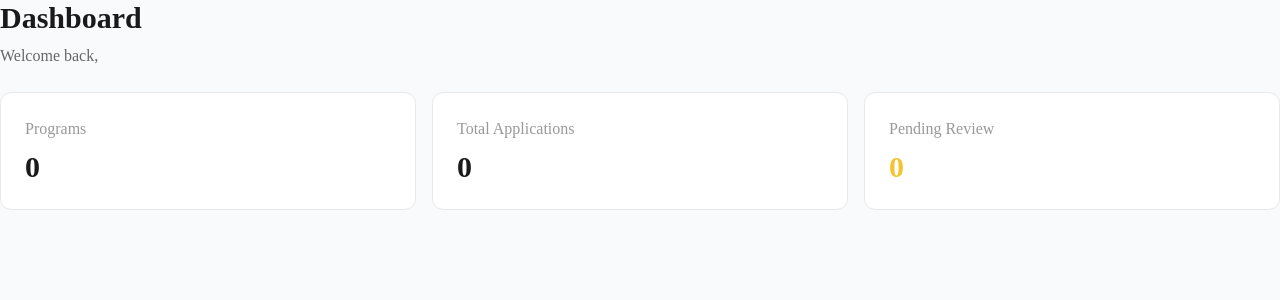
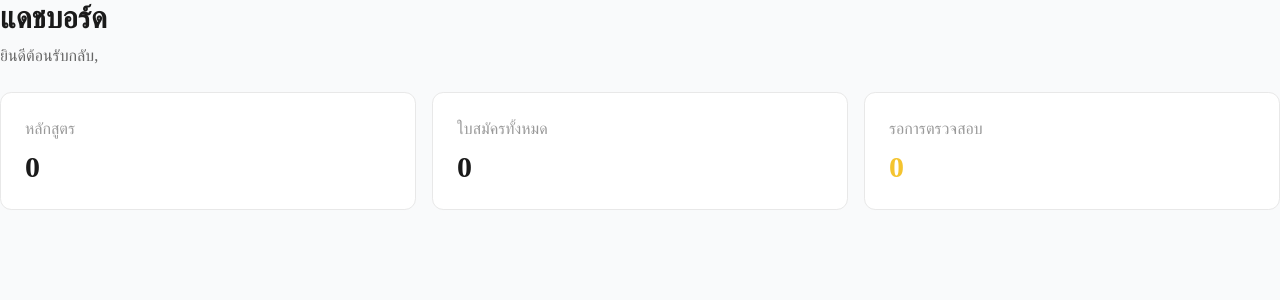
Before and after one commit to NikitaKuydin08/SabaiApply, a Next.js app: page /admin/dashboard in a window 1280 px wide. Shown: the top 300 px of the page. Built offline with nearby package versions, Linux system fonts and the light colour scheme; no server answers; the database is empty.

Commit message:
added eye button

```diff
--- /dev/null
+++ b/src/app/(uni)/admin/dashboard/dashboard-client.tsx
@@ -0,0 +1,41 @@
+"use client";
+
+import { useLocale } from "@/lib/locale-context";
+import { t } from "@/lib/i18n";
+
+interface Props {
+  email: string | undefined;
+  programCount: number;
+  applicationCount: number;
+  pendingCount: number;
+}
+
+export function DashboardClient({ email, programCount, applicationCount, pendingCount }: Props) {
+  const { locale } = useLocale();
+
+  return (
+    <div>
+      <h1 className="text-3xl font-bold text-[#1a1a1a]">{t("dashboard", locale)}</h1>
+      <p className="mt-2 text-base text-[#666]">
+        {t("welcome_back", locale)}, {email}
+      </p>
+
+      <div className="mt-6 grid gap-4 sm:grid-cols-2 lg:grid-cols-3">
+        <div className="rounded-xl border border-[#e8e8e8] bg-white p-6">
+          <p className="text-base font-medium text-[#999]">{t("programs", locale)}</p>
+          <p className="text-3xl font-bold text-[#1a1a1a] mt-2">{programCount}</p>
+        </div>
+
+        <div className="rounded-xl border border-[#e8e8e8] bg-white p-6">
+          <p className="text-base font-medium text-[#999]">{t("total_applications", locale)}</p>
+          <p className="text-3xl font-bold text-[#1a1a1a] mt-2">{applicationCount}</p>
+        </div>
+
+        <div className="rounded-xl border border-[#e8e8e8] bg-white p-6">
+          <p className="text-base font-medium text-[#999]">{t("pending_review", locale)}</p>
+          <p className="text-3xl font-bold text-[#F4C430] mt-2">{pendingCount}</p>
+        </div>
+      </div>
+    </div>
+  );
+}
--- a/src/app/(uni)/admin/dashboard/page.tsx
+++ b/src/app/(uni)/admin/dashboard/page.tsx
@@ -1,4 +1,5 @@
 import { createClient } from "@/lib/supabase/server";
+import { DashboardClient } from "./dashboard-client";
 
 export default async function DashboardPage() {
   const supabase = await createClient();
@@ -21,28 +22,11 @@ export default async function DashboardPage() {
   ]);
 
   return (
-    <div>
-      <h1 className="text-3xl font-bold text-[#1a1a1a]">Dashboard</h1>
-      <p className="mt-2 text-base text-[#666]">
-        Welcome back, {user?.email}
-      </p>
-
-      <div className="mt-6 grid gap-4 sm:grid-cols-2 lg:grid-cols-3">
-        <div className="rounded-xl border border-[#e8e8e8] bg-white p-6">
-          <p className="text-base font-medium text-[#999]">Programs</p>
-          <p className="text-3xl font-bold text-[#1a1a1a] mt-2">{programCount ?? 0}</p>
-        </div>
-
-        <div className="rounded-xl border border-[#e8e8e8] bg-white p-6">
-          <p className="text-base font-medium text-[#999]">Total Applications</p>
-          <p className="text-3xl font-bold text-[#1a1a1a] mt-2">{applicationCount ?? 0}</p>
-        </div>
-
-        <div className="rounded-xl border border-[#e8e8e8] bg-white p-6">
-          <p className="text-base font-medium text-[#999]">Pending Review</p>
-          <p className="text-3xl font-bold text-[#F4C430] mt-2">{pendingCount ?? 0}</p>
-        </div>
-      </div>
-    </div>
+    <DashboardClient
+      email={user?.email}
+      programCount={programCount ?? 0}
+      applicationCount={applicationCount ?? 0}
+      pendingCount={pendingCount ?? 0}
+    />
   );
 }
--- a/src/app/(uni)/admin/login/page.tsx
+++ b/src/app/(uni)/admin/login/page.tsx
@@ -4,6 +4,7 @@ import { useState } from "react";
 import { useRouter } from "next/navigation";
 import Link from "next/link";
 import { createClient } from "@/lib/supabase/client";
+import { PasswordInput } from "@/components/password-input";
 
 export default function AdminLoginPage() {
   const router = useRouter();
@@ -73,9 +74,8 @@ export default function AdminLoginPage() {
             <label htmlFor="password" className="block text-base font-medium text-[#1a1a1a]">
               Password
             </label>
-            <input
+            <PasswordInput
               id="password"
-              type="password"
               placeholder="Enter your password"
               value={password}
               onChange={(e) => setPassword(e.target.value)}
--- a/src/app/(uni)/admin/profile/page.tsx
+++ b/src/app/(uni)/admin/profile/page.tsx
@@ -4,6 +4,7 @@ import { useState, useEffect, useRef } from "react";
 import { createClient } from "@/lib/supabase/client";
 import { useLocale } from "@/lib/locale-context";
 import { t } from "@/lib/i18n";
+import { PasswordInput } from "@/components/password-input";
 
 export default function ProfilePage() {
   const { locale } = useLocale();
@@ -305,9 +306,8 @@ export default function ProfilePage() {
               <label htmlFor="currentPassword" className="block text-base font-medium text-[#1a1a1a]">
                 {locale === "th" ? "รหัสผ่านปัจจุบัน" : "Current Password"}
               </label>
-              <input
+              <PasswordInput
                 id="currentPassword"
-                type="password"
                 value={currentPassword}
                 onChange={(e) => setCurrentPassword(e.target.value)}
                 placeholder={locale === "th" ? "กรอกรหัสผ่านปัจจุบัน" : "Enter current password"}
@@ -320,9 +320,8 @@ export default function ProfilePage() {
               <label htmlFor="newPassword" className="block text-base font-medium text-[#1a1a1a]">
                 {t("new_password", locale)}
               </label>
-              <input
+              <PasswordInput
                 id="newPassword"
-                type="password"
                 value={newPassword}
                 onChange={(e) => setNewPassword(e.target.value)}
                 placeholder={t("min_6_chars", locale)}
@@ -335,9 +334,8 @@ export default function ProfilePage() {
               <label htmlFor="confirmNewPassword" className="block text-base font-medium text-[#1a1a1a]">
                 {t("confirm_new_password", locale)}
               </label>
-              <input
+              <PasswordInput
                 id="confirmNewPassword"
-                type="password"
                 value={confirmNewPassword}
                 onChange={(e) => setConfirmNewPassword(e.target.value)}
                 placeholder={t("confirm_password", locale)}
--- a/src/app/(uni)/admin/reset-password/page.tsx
+++ b/src/app/(uni)/admin/reset-password/page.tsx
@@ -3,6 +3,7 @@
 import { useState } from "react";
 import { useRouter } from "next/navigation";
 import { createClient } from "@/lib/supabase/client";
+import { PasswordInput } from "@/components/password-input";
 
 export default function ResetPasswordPage() {
   const router = useRouter();
@@ -55,9 +56,8 @@ export default function ResetPasswordPage() {
             <label htmlFor="password" className="block text-base font-medium text-[#1a1a1a]">
               New Password
             </label>
-            <input
+            <PasswordInput
               id="password"
-              type="password"
               placeholder="At least 6 characters"
               value={password}
               onChange={(e) => setPassword(e.target.value)}
@@ -69,9 +69,8 @@ export default function ResetPasswordPage() {
             <label htmlFor="confirmPassword" className="block text-base font-medium text-[#1a1a1a]">
               Confirm New Password
             </label>
-            <input
+            <PasswordInput
               id="confirmPassword"
-              type="password"
               placeholder="Confirm your password"
               value={confirmPassword}
               onChange={(e) => setConfirmPassword(e.target.value)}
--- a/src/app/uni_admin/invite/[token]/page.tsx
+++ b/src/app/uni_admin/invite/[token]/page.tsx
@@ -4,6 +4,7 @@ import { useState, useEffect } from "react";
 import { useParams } from "next/navigation";
 import { createClient } from "@/lib/supabase/client";
 import type { Invite } from "@/types/database";
+import { PasswordInput } from "@/components/password-input";
 
 export default function AcceptInvitePage() {
   const params = useParams();
@@ -203,9 +204,8 @@ export default function AcceptInvitePage() {
             <label htmlFor="password" className="block text-base font-medium text-[#1a1a1a]">
               Password
             </label>
-            <input
+            <PasswordInput
               id="password"
-              type="password"
               placeholder="At least 6 characters"
               value={password}
               onChange={(e) => setPassword(e.target.value)}
@@ -218,9 +218,8 @@ export default function AcceptInvitePage() {
             <label htmlFor="confirmPassword" className="block text-base font-medium text-[#1a1a1a]">
               Confirm Password
             </label>
-            <input
+            <PasswordInput
               id="confirmPassword"
-              type="password"
               placeholder="Confirm your password"
               value={confirmPassword}
               onChange={(e) => setConfirmPassword(e.target.value)}
--- /dev/null
+++ b/src/components/password-input.tsx
@@ -0,0 +1,32 @@
+"use client";
+
+import { useState, forwardRef, InputHTMLAttributes } from "react";
+import { Eye, EyeOff } from "lucide-react";
+
+type PasswordInputProps = Omit<InputHTMLAttributes<HTMLInputElement>, "type">;
+
+export const PasswordInput = forwardRef<HTMLInputElement, PasswordInputProps>(
+  function PasswordInput({ className = "", ...props }, ref) {
+    const [visible, setVisible] = useState(false);
+
+    return (
+      <div className="relative">
+        <input
+          ref={ref}
+          type={visible ? "text" : "password"}
+          className={`${className} pr-12`}
+          {...props}
+        />
+        <button
+          type="button"
+          onClick={() => setVisible((v) => !v)}
+          aria-label={visible ? "Hide password" : "Show password"}
+          tabIndex={-1}
+          className="absolute inset-y-0 right-0 flex items-center px-3 text-[#999] hover:text-[#1a1a1a] transition-colors"
+        >
+          {visible ? <EyeOff size={20} /> : <Eye size={20} />}
+        </button>
+      </div>
+    );
+  }
+);
```
